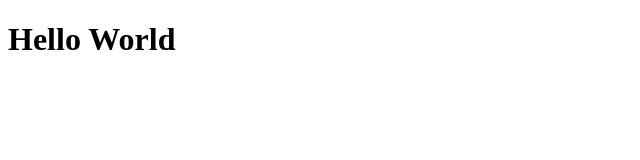
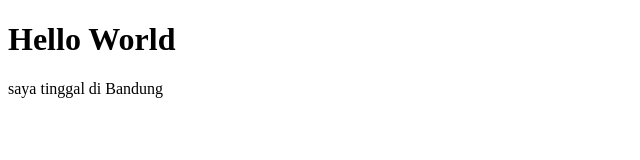
Before and after one commit to shodiqbasiru/new-project-laravel, a plain HTML site: page index.html in a window 1280 px wide. Shown: the whole page, without its empty margins (0-640 px from the left). Drawn offline with Linux system fonts and the light colour scheme.

Commit message:
add tempat tinggal

```diff
--- a/index.html
+++ b/index.html
@@ -8,5 +8,6 @@
   </head>
   <body>
     <h1>Hello World</h1>
+    <p>saya tinggal di Bandung</p>
   </body>
 </html>
```
